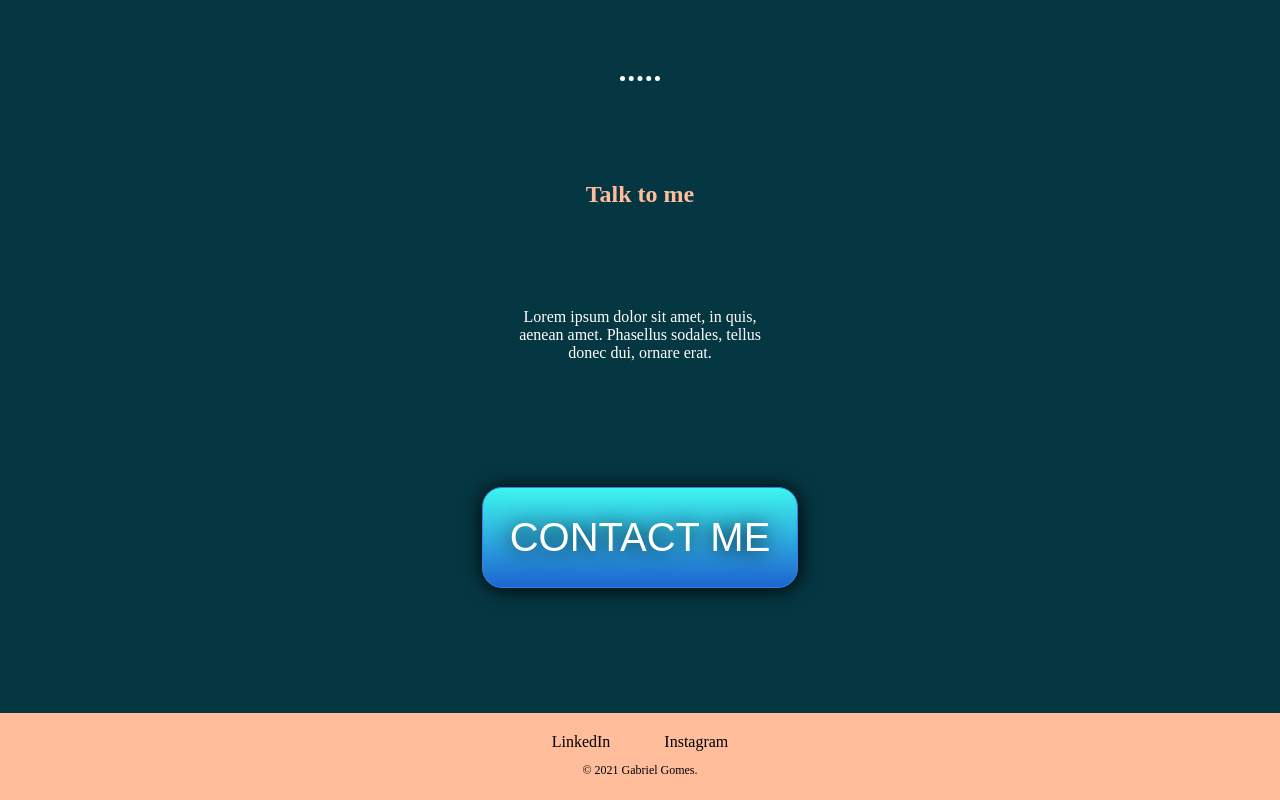
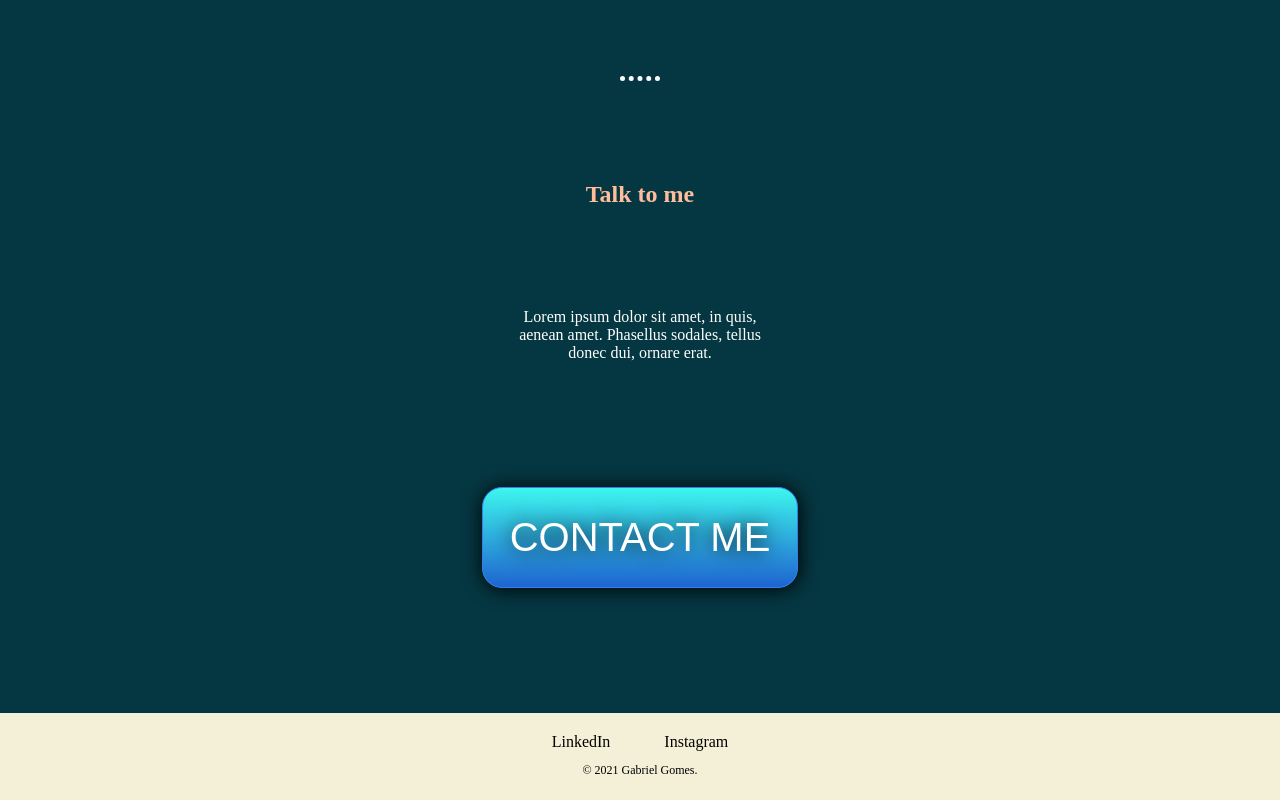
Before and after one commit to Gabrielgocs/site, a plain HTML site: page index.html in a window 1280 px wide. Shown: the part 2133-2933 px from the top of the page. Drawn offline with Linux system fonts and the light colour scheme.

Commit message:
Update styles.css

```diff
--- a/css/styles.css
+++ b/css/styles.css
@@ -85,7 +85,7 @@ hr{
 
 .bottom-container{
   margin-top: 40px;
-  background-color: #FFBD9B;
+  background-color: #F3F0D7;
   padding-top: 20px;
   padding-bottom: 10px;
 }
```
